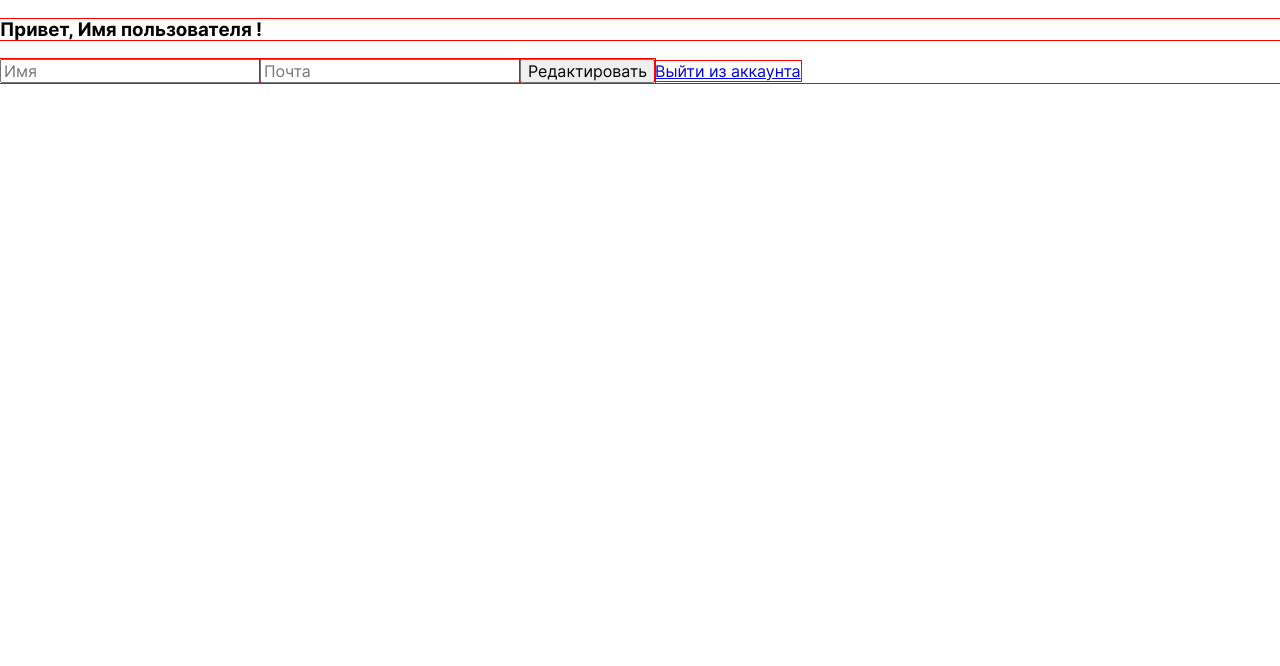
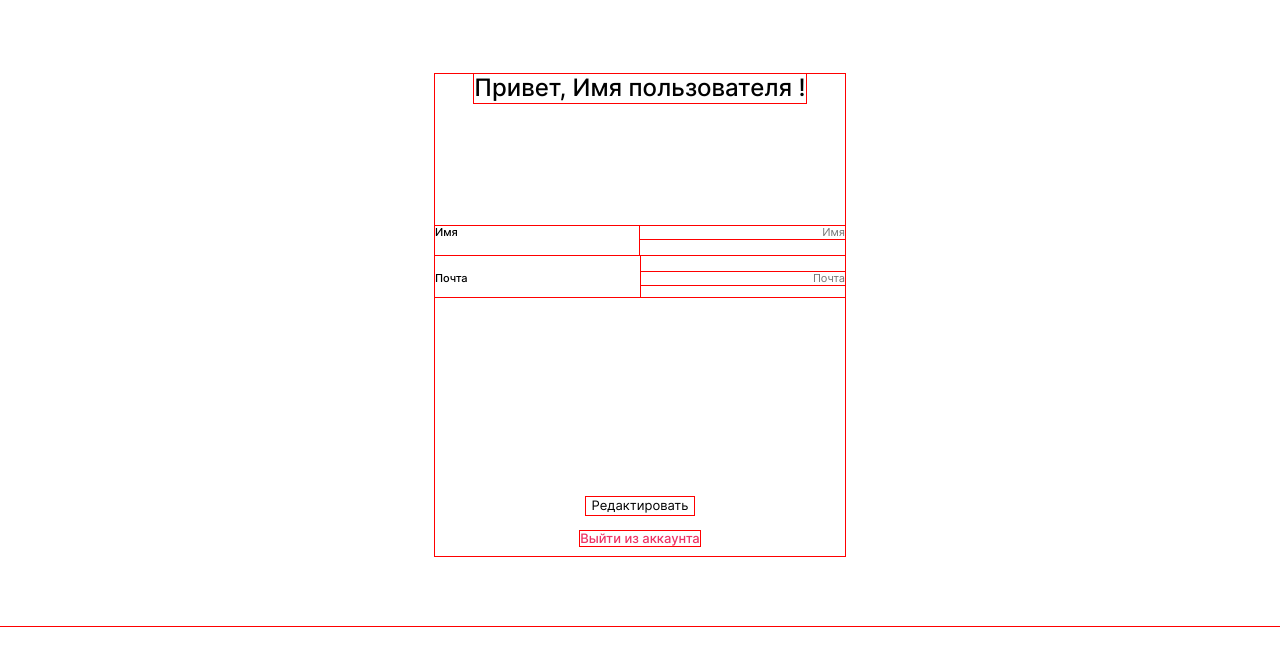
Before and after one commit to kozhevatova/movies-explorer-frontend, a React (Create React App) app: page /profile in a window 1280 px wide. Shown: the top 666 px of the page. Built offline with nearby package versions, Linux system fonts and the light colour scheme.

Commit message:
feat: profile

```diff
--- a/src/components/App/App.js
+++ b/src/components/App/App.js
@@ -46,6 +46,10 @@ function App() {
     setIsOnLanding(true);
   }
 
+  const handleEditProfile = () => {
+
+  }
+
   return (
     <div className="App">
       {JSON.parse(localStorage.getItem('isHeaderAndFooterVisible')) && <Header isLoggedIn={isLoggedIn} isOnLanding={isOnLanding} onLogoClick={handleLogoClick}
@@ -62,7 +66,7 @@ function App() {
           <SavedMovies />
         </Route>
         <Route exact path="/profile">
-          <Profile name="Имя пользователя" handleLogout={handleLogout}/>
+          <Profile userName="Имя пользователя" handleLogout={handleLogout} handleSubmit={handleEditProfile}/>
         </Route>
         <Route exact path="/signin">
           <Login onLogoClick={handleLogoClick} onLogin={handleLogin}/>
--- a/src/components/AuthForm/AuthForm.css
+++ b/src/components/AuthForm/AuthForm.css
@@ -69,7 +69,7 @@
 .auth__input-error {
   font-weight: 400;
   font-size: 10px;
-  list-style: 1.2;
+  line-height: 1.2;
   color: #ee3465;
   min-height: 12px;
   margin: 0 0 5px 0;
--- a/src/components/AuthForm/AuthForm.js
+++ b/src/components/AuthForm/AuthForm.js
@@ -2,7 +2,7 @@ import React, { useState, useRef, useEffect } from 'react';
 import { NavLink } from 'react-router-dom';
 import './AuthForm.css';
 import { emailInput, passwordInput, nameInput } from '../../utils/constants';
-import { validateForm } from '../../utils/utils';
+import { validateAuthForm } from '../../utils/utils';
 
 const AuthForm = ({ onLogoClick, greeting, isNameVisible, buttonText, handleSubmit,
   captionText, route, navLinkText }) => {
@@ -14,7 +14,7 @@ const AuthForm = ({ onLogoClick, greeting, isNameVisible, buttonText, handleSubm
   const formRef = useRef();
 
   useEffect(() => {
-    validateForm(formRef.current).enableValidation();
+    validateAuthForm(formRef.current).enableValidation();
   }, []);
 
   //запись в стейт текущие значения инпутов при вводе
--- a/src/components/Portfolio/Portfolio.css
+++ b/src/components/Portfolio/Portfolio.css
@@ -58,3 +58,8 @@
   opacity: 0.7;
   cursor: pointer;
 }
+
+.portfolio__link:focus {
+  background-color: transparent;
+  outline: none;
+}
--- a/src/components/Profile/Profile.css
+++ b/src/components/Profile/Profile.css
@@ -0,0 +1,148 @@
+.profile {
+  display: flex;
+  justify-content: center;
+  padding: 74px 0 70px;
+  box-sizing: border-box;
+}
+
+.profile__form {
+  display: flex;
+  flex-direction: column;
+  align-items: center;
+  width: 100%;
+  max-width: 410px;
+  min-height: 482px;
+}
+
+.profile__greeting {
+  margin: 0 0 123px 0;
+  padding: 0;
+  font-weight: 500;
+  font-size: 24px;
+  line-height: 1.2;
+  text-align: center;
+  color: #000;
+}
+
+.profile__inputs {
+  width: 100%;
+  display: grid;
+  background-color: #e8e8e8;
+  row-gap: 1px;
+  grid-template-columns: 1fr 1fr;
+}
+
+.profile__text {
+  background-color: #fff;
+  width: 100%;
+  margin: 0;
+  padding: 0 0 16px 0;
+  font-weight: 500;
+  font-size: 11px;
+  line-height: 1.2;
+  color: #000;
+  box-sizing: border-box;
+}
+
+.profile__text:first-of-type {
+  grid-row: 1;
+  grid-column: 1;
+}
+
+.profile__text:last-of-type {
+  padding: 16px 0 0 0;
+  grid-row: 2;
+  grid-column: 1;
+}
+
+.profile__area {
+  display: flex;
+  flex-direction: column;
+  justify-content: flex-start;
+  background-color: #fff;
+}
+
+.profile__area_type_name {
+  grid-row: 1;
+  grid-column: 2;
+}
+
+.profile__area_type_email {
+  padding: 16px 0 0 0;
+  grid-row: 2;
+  grid-column: 2;
+  justify-content: flex-end;
+}
+
+.profile__input {
+  background-color: #fff;
+  width: 100%;
+  margin: 0;
+  padding: 0;
+  border: none;
+  text-align: end;
+  font-weight: 400;
+  font-size: 11px;
+  line-height: 1.2;
+}
+
+.profile__input:focus {
+  outline: none;
+}
+
+.profile__input-error {
+  font-weight: 400;
+  font-size: 10px;
+  line-height: 1.2;
+  background-color: #fff;
+  color: #ee3465;
+  min-height: 12px;
+  margin: 0;
+  visibility: hidden;
+  width: 100%;
+}
+
+.profile__input-error_active {
+  background-color: #fff;
+  visibility: visible;
+}
+
+.profile__button {
+  margin: 200px 0 16px;
+  box-shadow: none;
+  border: none;
+  background-color: transparent;
+  font-weight: 400;
+  font-size: 13px;
+  line-height: 1.2;
+  color: #000;
+  text-align: center;
+  transition: opacity 0.6s linear;
+}
+
+.profile__button:hover {
+  opacity: 0.7;
+  cursor: pointer;
+}
+
+.profile__button:focus {
+  outline: none;
+}
+
+.profile__button_disabled {
+  opacity: 0.2;
+}
+
+.profile__link {
+  text-decoration: none;
+  color: #ee3465;
+  font-weight: 500;
+  font-size: 13px;
+  line-height: 1.2;
+  transition: opacity 0.6s linear;
+}
+
+.profile__link:hover {
+  opacity: 0.7;
+  cursor: pointer;
+}
--- a/src/components/Profile/Profile.js
+++ b/src/components/Profile/Profile.js
@@ -1,14 +1,59 @@
+import React, { useState, useRef, useEffect } from 'react';
 import { NavLink } from 'react-router-dom';
+import { emailInput, nameInput } from '../../utils/constants';
+import { validateProfileForm } from '../../utils/utils';
 import './Profile.css';
 
-const Profile = ({ name, handleLogout }) => {
-  return(
+const Profile = ({ userName, handleLogout, handleSubmit }) => {
+  const [name, setName] = useState('');
+  const [email, setEmail] = useState('');
+
+  const formRef = useRef();
+
+  useEffect(() => {
+    validateProfileForm(formRef.current).enableValidation();
+  }, []);
+
+  //запись в стейт текущие значения инпутов при вводе
+  const handleInputChange = (e) => {
+    switch (e.target.name) {
+      case nameInput: setName(e.target.value);
+        break;
+      case emailInput: setEmail(e.target.value);
+        break;
+      default:
+        console.log(`Нет такого инпута: ${e.target.name}`);
+        break;
+    }
+  }
+  const onSubmit = (e) => {
+    e.preventDefault();
+    if (!email || !name) {
+      return;
+    }
+    handleSubmit();
+  }
+  return (
     <section className="profile">
-      <h3>Привет, {name} !</h3>
-      <input placeholder="Имя"></input>
-      <input placeholder="Почта"></input>
-      <button>Редактировать</button>
-      <NavLink to="/" onClick={handleLogout}>Выйти из аккаунта</NavLink>
+      <form className="profile__form" method="POST" onSubmit={onSubmit} ref={formRef}>
+        <h3 className="profile__greeting">Привет, {userName} !</h3>
+        <div className="profile__inputs">
+          <p className="profile__text profile__text_type_name">Имя</p>
+          <div className="profile__area profile__area_type_name">
+            <input className="profile__input profile__input_type_name" placeholder="Имя" id="name-input"
+              name="nameInput" value={name} onChange={handleInputChange} minLength="2" maxLength="30" required></input>
+            <span className="profile__input-error" id="name-input-error"></span>
+          </div>
+          <div className="profile__area profile__area_type_email">
+            <input className="profile__input profile__input_type_email" type="email" placeholder="Почта"
+              id="email-input" value={email} name="emailInput" onChange={handleInputChange} required></input>
+            <span className="profile__input-error" id="email-input-error"></span>
+          </div>
+          <p className="profile__text profile__text_type_email">Почта</p>
+        </div>
+        <button type="submit" className="profile__button">Редактировать</button>
+        <NavLink to="/" className="profile__link" onClick={handleLogout}>Выйти из аккаунта</NavLink>
+      </form>
     </section>
   );
 };
--- a/src/utils/constants.js
+++ b/src/utils/constants.js
@@ -11,4 +11,13 @@ const validationConfig = {
   errorSelector: '.auth__input-error',
 }
 
-export { emailInput, passwordInput, nameInput, validationConfig };
+const validationConfigForProfile = {
+  inputSelector: '.profile__input',
+  submitButtonSelector: '.profile__button',
+  inactiveButtonClass: 'profile__button_disabled',
+  inputErrorClass: 'profile__input_type_error',
+  errorClass: 'profile__input-error_active',
+  errorSelector: '.profile__input-error',
+}
+
+export { emailInput, passwordInput, nameInput, validationConfig, validationConfigForProfile };
--- a/src/utils/utils.js
+++ b/src/utils/utils.js
@@ -1,11 +1,19 @@
 import FormValidator from '../components/FormValidator/FormValidator';
-import { validationConfig } from './constants';
+import { validationConfig, validationConfigForProfile } from './constants';
 
 // включить валидацию формы
-const validateForm = (form) => {
-  const formValidator = new FormValidator(validationConfig, form);
+const validateForm = (form, config) => {
+  const formValidator = new FormValidator(config, form);
   formValidator.enableValidation();
   return formValidator;
 };
 
-export { validateForm };
+const validateAuthForm = (form) => {
+  return validateForm(form, validationConfig);
+}
+
+const validateProfileForm = (form) => {
+  return validateForm(form, validationConfigForProfile);
+}
+
+export { validateAuthForm, validateProfileForm };
```
Also changed, not shown: src/components/Navigation/Navigation.css (line endings or trailing spaces).
